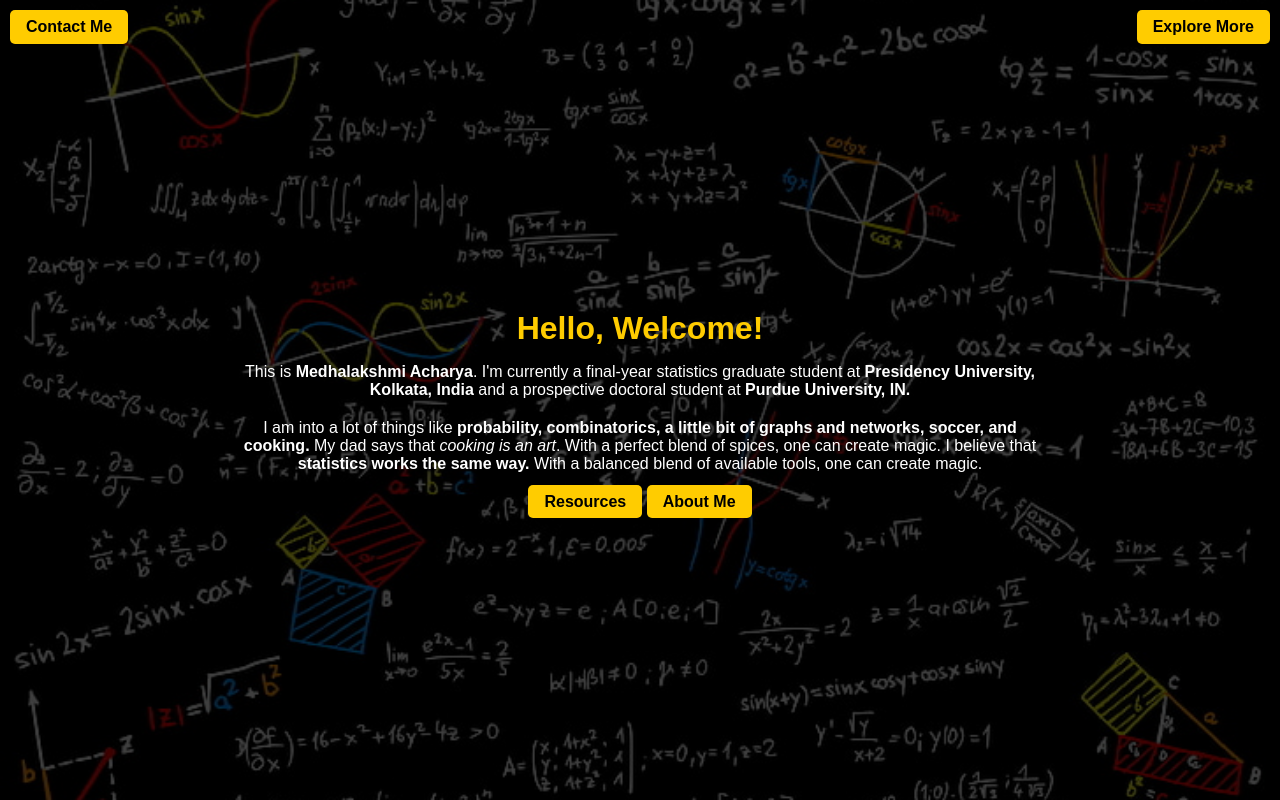
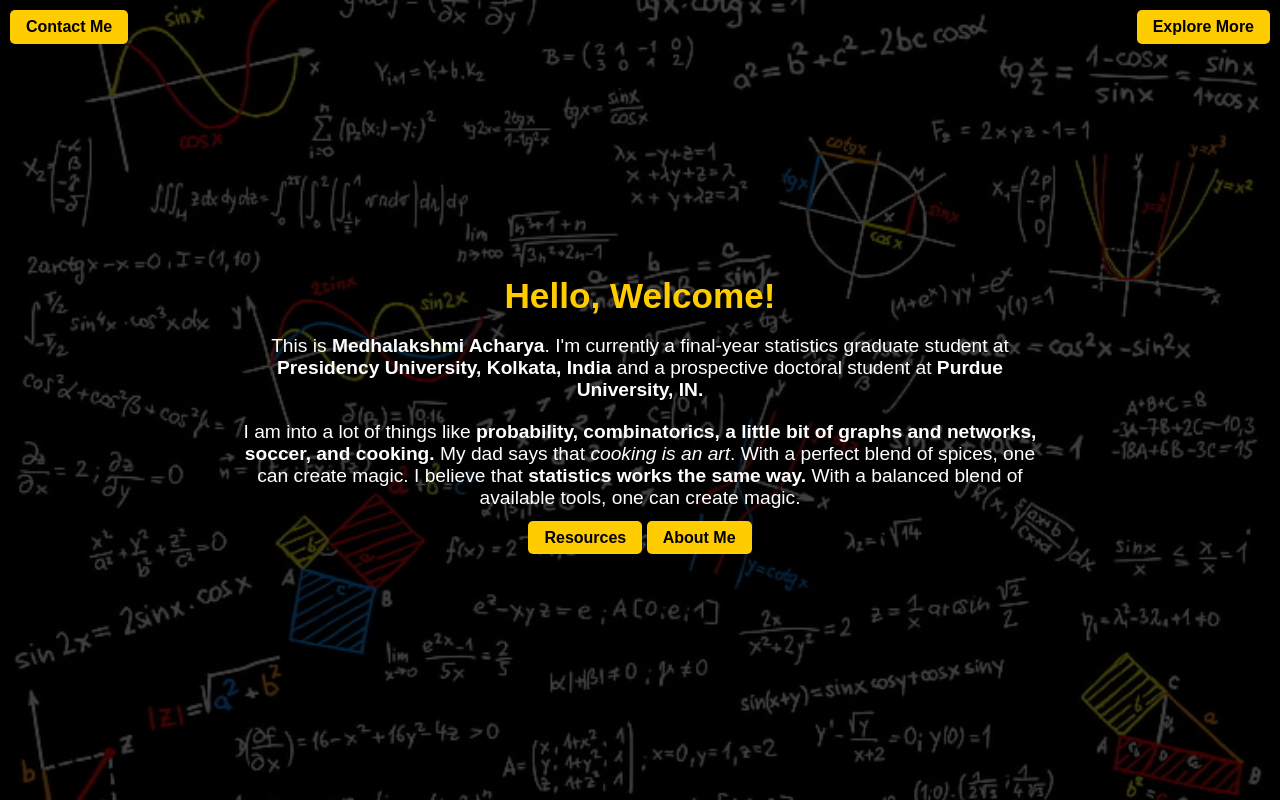
Before and after one commit to Medhalakshmi/knowmemore, a plain HTML site: page index.html in a window 1280 px wide. Drawn offline with Linux system fonts and the light colour scheme.

Commit message:
Update index.html

```diff
--- a/index.html
+++ b/index.html
@@ -90,12 +90,12 @@
 
         h1 {
             color: #FFCC00; /* Yellow */
-            font-size: 2em; /* Reduced size */
+            font-size: 2.2em; /* Adjusted size */
             margin-bottom: 15px;
         }
 
         p {
-            font-size: 1em; /* Reduced size */
+            font-size: 1.2em; /* Adjusted size */
             margin-bottom: 20px;
         }
 
@@ -116,6 +116,7 @@
     <!-- Top Buttons -->
     <a href="contact.html" class="btn top-left">Contact Me</a>
     <a href="explore.html" class="btn top-right">Explore More</a>
+
 
     <!-- Centered Content -->
     <div class="content">
```
